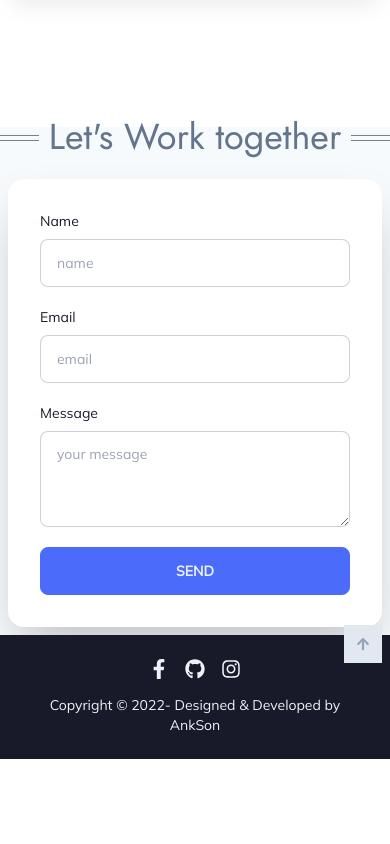
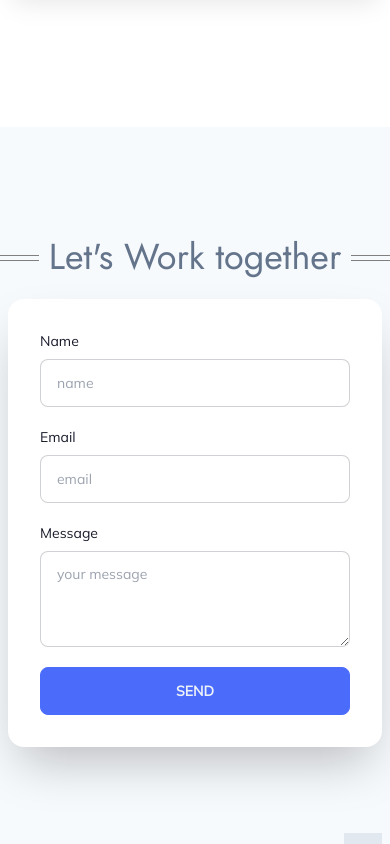
Before and after one commit to aktson/ankit-react-portfolio, a React (Create React App) app: page / in a window 390 px wide. Shown: the part 4660-5504 px from the top of the page. Before the commit the page ends 5419 px from the top, so only its background shows below. Built offline with nearby package versions, Linux system fonts and the light colour scheme.

Commit message:
padding added

```diff
--- a/src/components/Modal.jsx
+++ b/src/components/Modal.jsx
@@ -8,7 +8,7 @@ function Modal({ id, title, tech, description, img, link, showModal }) {
     setClosModal("invisible");
   }
   return (
-    <div className={`${showModal} p-2 ${closeModal}`} key={id} id="my-modal">
+    <div className={`${showModal} p-3 ${closeModal}`} key={id} id="my-modal">
       <AnimatePresence>
         <motion.div
           className="container mx-auto flex justify-center items-center"
--- a/src/components/sections/Contact.jsx
+++ b/src/components/sections/Contact.jsx
@@ -84,7 +84,7 @@ function Contact() {
   };
 
   return (
-    <section className="flex flex-col items-center gap-4 bg-base-200 lg:h-screen  justify-center p-2" id="contact">
+    <section className="flex flex-col items-center gap-4 bg-base-200  py-32 px-2 lg:p-2 lg:h-screen  justify-center " id="contact">
       <h2>Let's Work together</h2>
       <form ref={formRef} className="form" onSubmit={handleSubmit}>
         {feedbackMsg && <div className="success">{feedbackMsg}</div>}
--- a/src/index.css
+++ b/src/index.css
@@ -192,7 +192,7 @@ h2:after {
     @apply inline-block w-5 h-5 stroke-current text-zinc-700;
   }
   #to-top-btn {
-    @apply absolute bottom-24 sm:bottom-20 right-2 bg-slate-200 text-slate-400  p-3 text-sm hover:bg-slate-300 hover:text-primary transition-all cursor-pointer;
+    @apply absolute bottom-32 sm:bottom-20 right-2 bg-slate-200 text-slate-400  p-3 text-sm hover:bg-slate-300 hover:text-primary transition-all cursor-pointer;
   }
   .form {
     @apply form-control p-8 flex gap-5 items-start shadow-2xl w-full md:w-6/12 xl:w-3/12  rounded-box bg-base-100;
```
